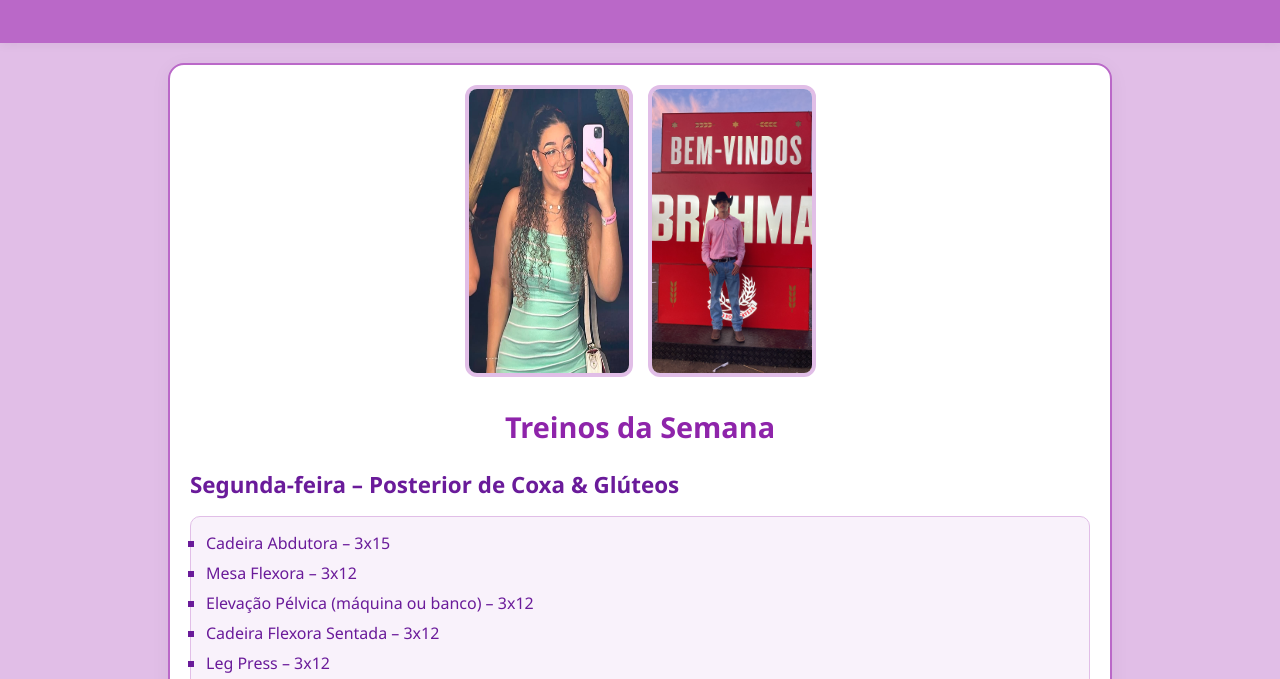
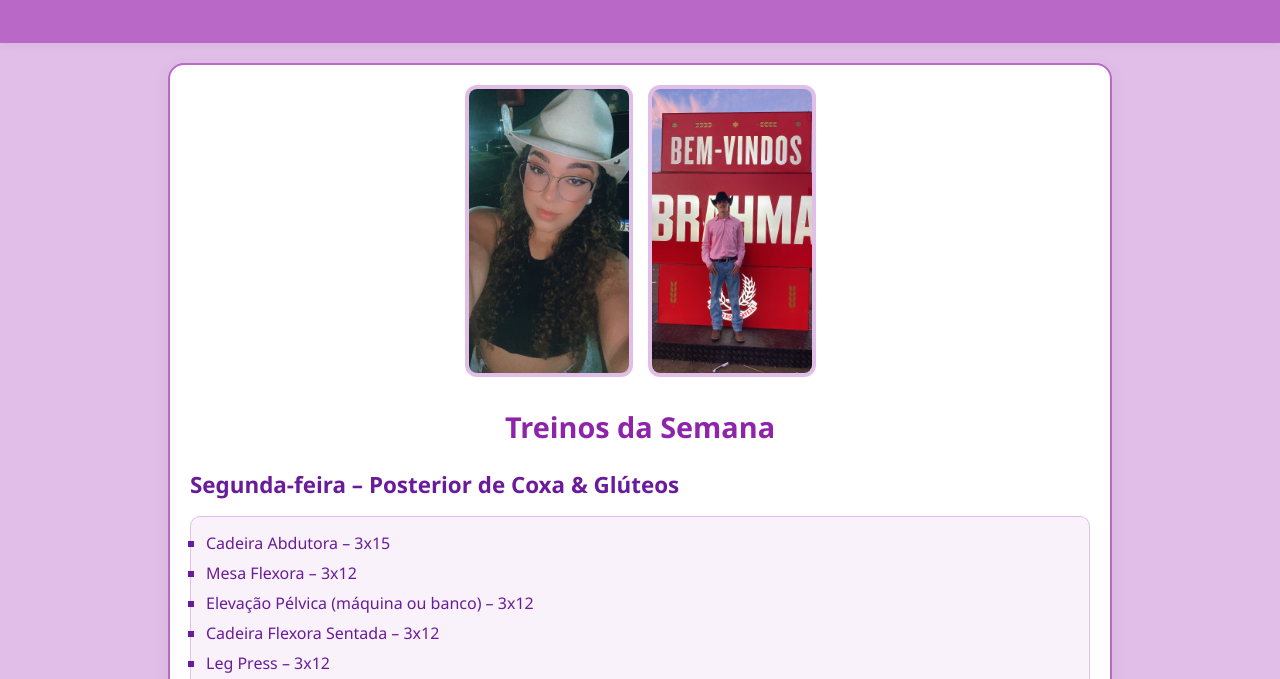
Before and after one commit to camposzdev/TreinoAmor, a plain HTML site: page index.html in a window 1280 px wide. Shown: the part 119-798 px from the top of the page. Drawn offline with Linux system fonts and the light colour scheme.

Commit message:
Atualizado 2025

```diff
--- a/index.html
+++ b/index.html
@@ -118,7 +118,7 @@
 
   <div class="container">
     <div class="gallery">
-      <img src="camis.PNG" >
+      <img src="camis.jpg" >
       <img src="eu.jpg" >
     </div>
 
```
Also changed, not shown: camis.jpg (added).
